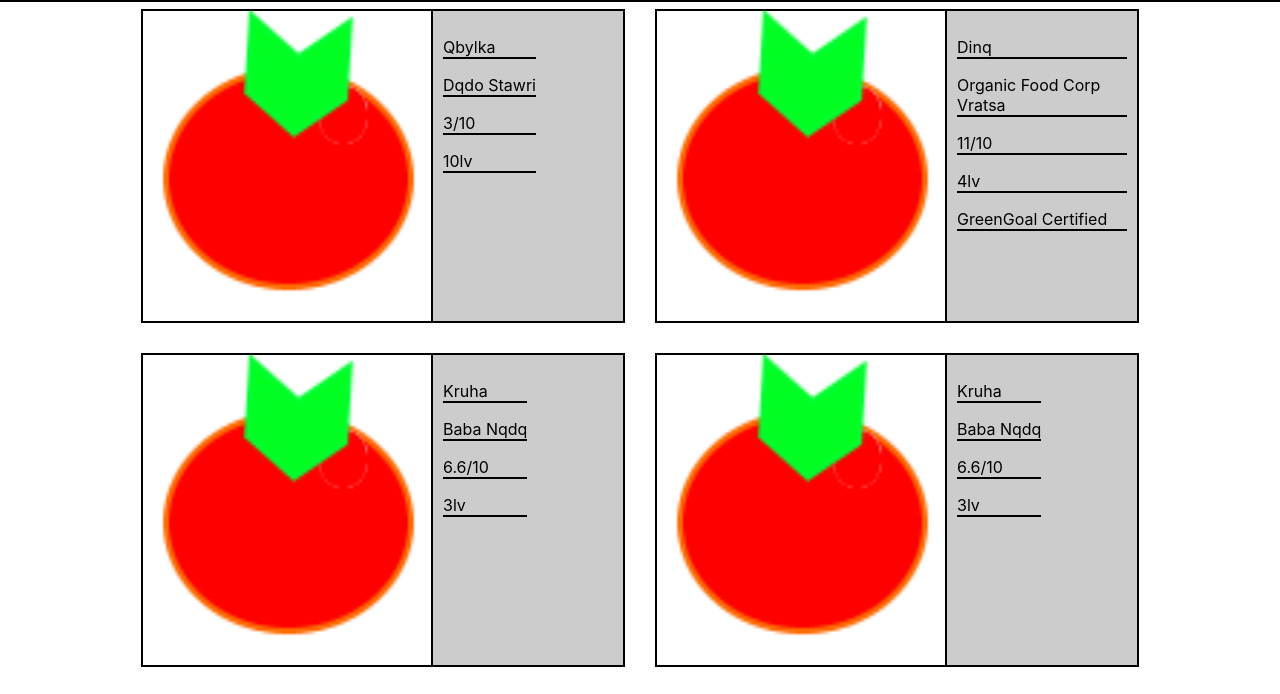
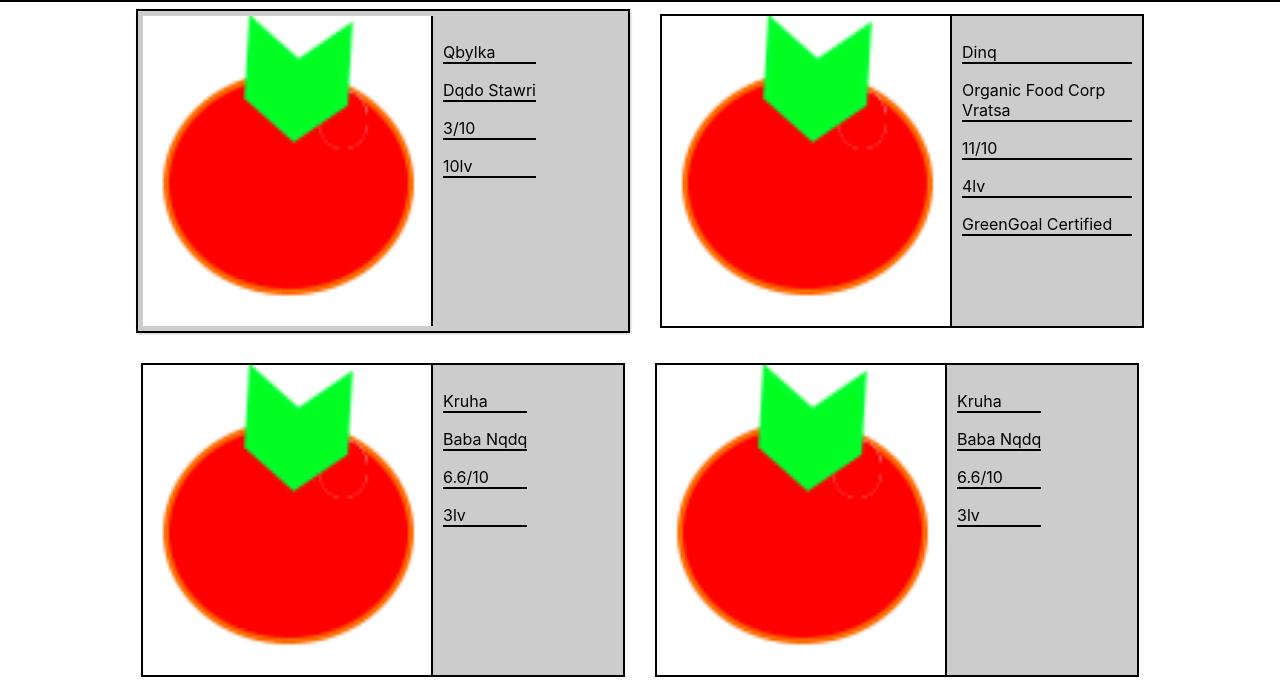
Before and after one commit to ZariProjects/Hack_Tues_GG, a React app in the folder green_goal/: page / in a window 1280 px wide. In both pictures the pointer is over the element 383 px from the left and 232 px from the top of the page. Shown: the part 66-760 px from the top of the page. Built offline with nearby package versions, Linux system fonts and the light colour scheme; a web font is replaced by a local one.

Commit message:
shadowing

```diff
--- a/green_goal/src/components/Cart/Card.css
+++ b/green_goal/src/components/Cart/Card.css
@@ -5,6 +5,13 @@
     height: 310px;
     width: 480px;
     display: inline-flex;
+}
+
+.Border:hover
+{
+    box-shadow: 1px 1px 2px rgb(202, 199, 199);
+    padding: 5px;
+    transition: all 1s;
 }
 
 .hr_text{
```
